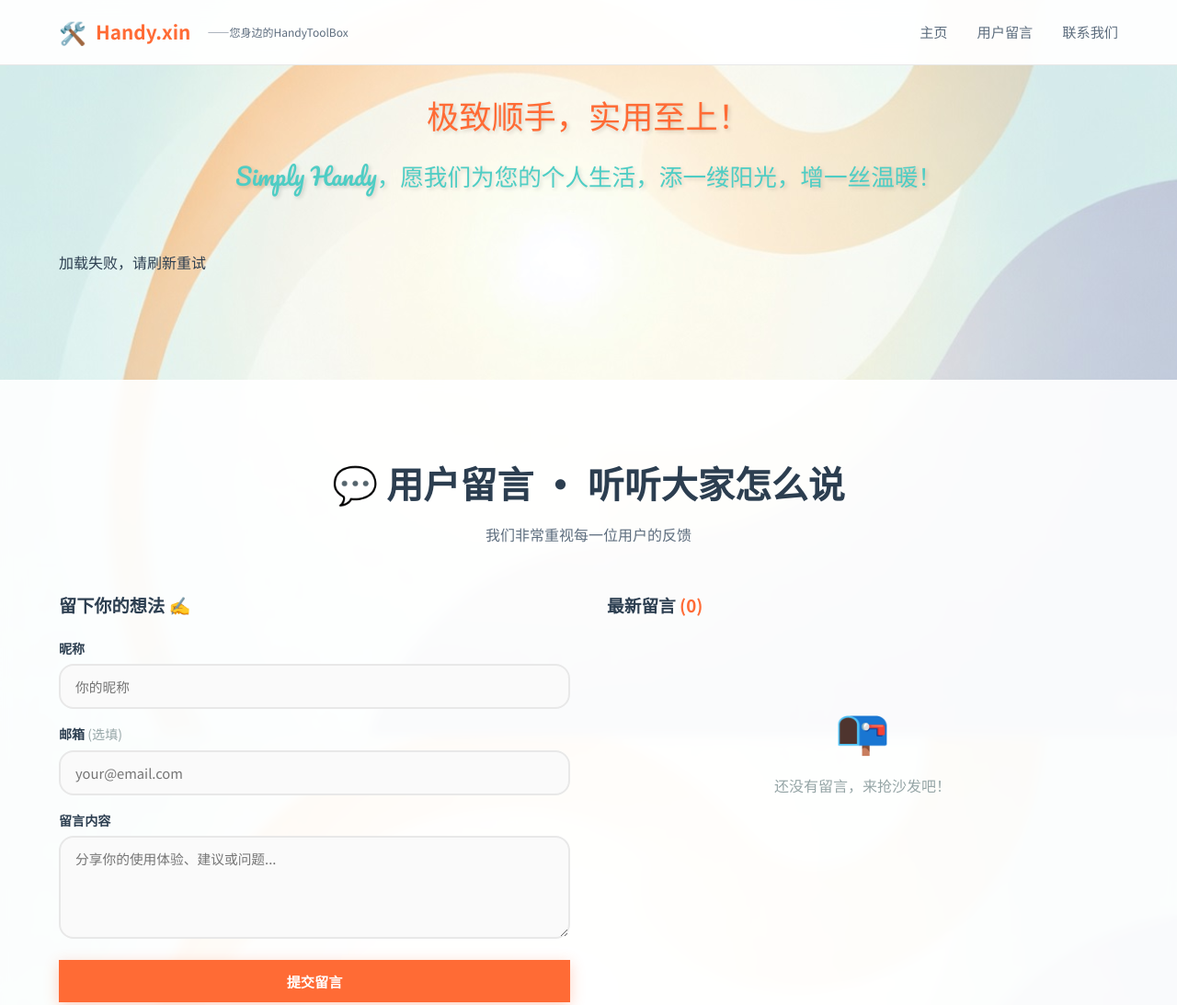
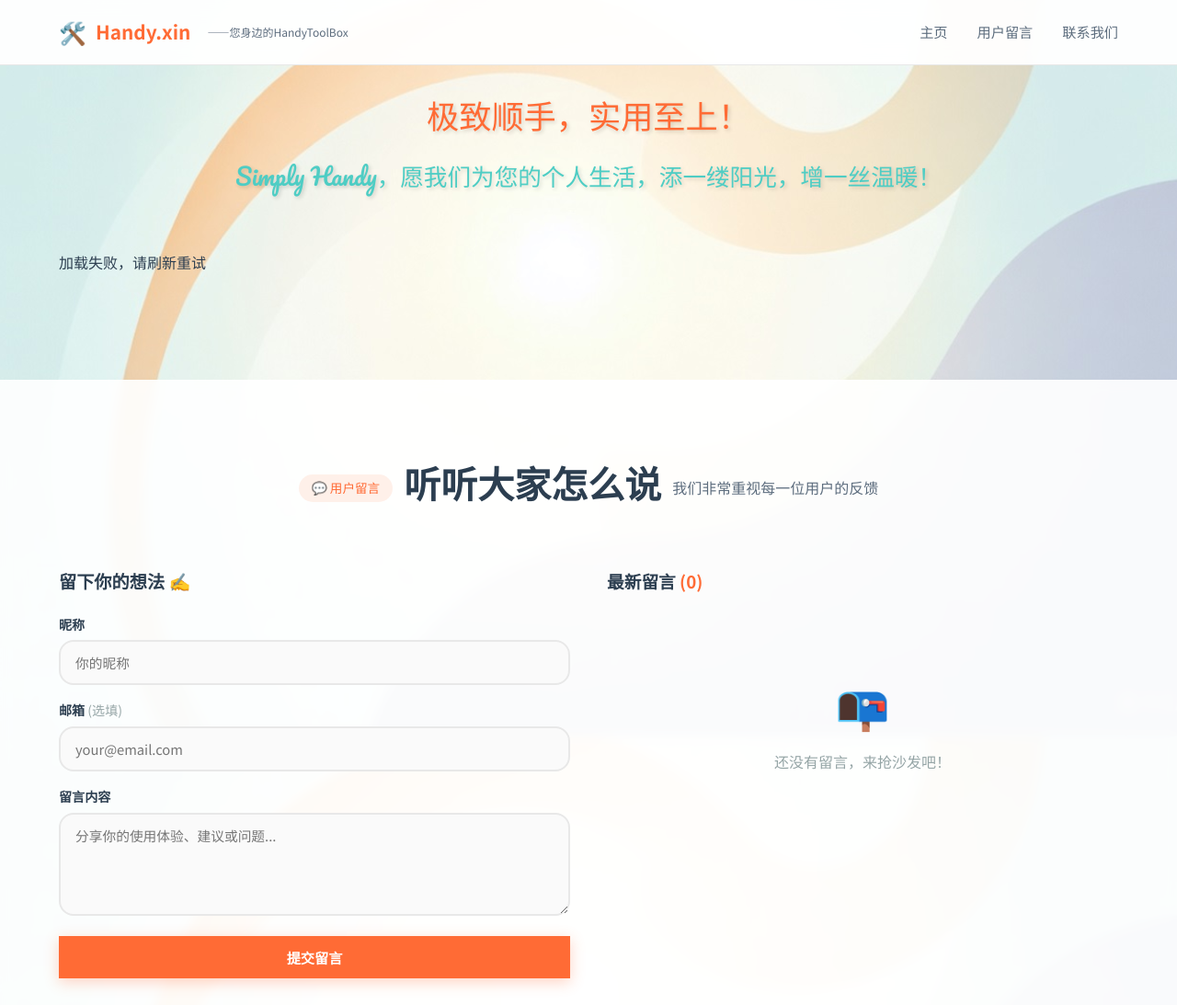
Before and after one commit to CB-Goat/handy, a plain HTML site: page frontend/index.html in a window 1280 px wide. Shown: the top 1093 px of the page at 92% size. Drawn offline with Linux system fonts and the light colour scheme; no server answers; a web font is replaced by a local one.

Commit message:
style: section-tag与标题同行显示

```diff
--- a/frontend/css/style.css
+++ b/frontend/css/style.css
@@ -250,6 +250,11 @@ section {
 .section-header {
   text-align: center;
   margin-bottom: 48px;
+  display: flex;
+  align-items: center;
+  justify-content: center;
+  gap: 12px;
+  flex-wrap: wrap;
 }
 
 .section-tag {
@@ -260,7 +265,7 @@ section {
   font-size: 0.85rem;
   font-weight: 500;
   color: var(--primary);
-  margin-bottom: 12px;
+  margin-bottom: 0;
 }
 
 .section-title {
--- a/frontend/index.html
+++ b/frontend/index.html
@@ -52,7 +52,8 @@
   <section class="messages" id="messages">
     <div class="container">
       <div class="section-header">
-        <h2 class="section-title">💬 用户留言 · 听听大家怎么说</h2>
+        <span class="section-tag">💬 用户留言</span>
+        <h2 class="section-title">听听大家怎么说</h2>
         <p class="section-desc">我们非常重视每一位用户的反馈</p>
       </div>
       <div class="messages-layout">
```
